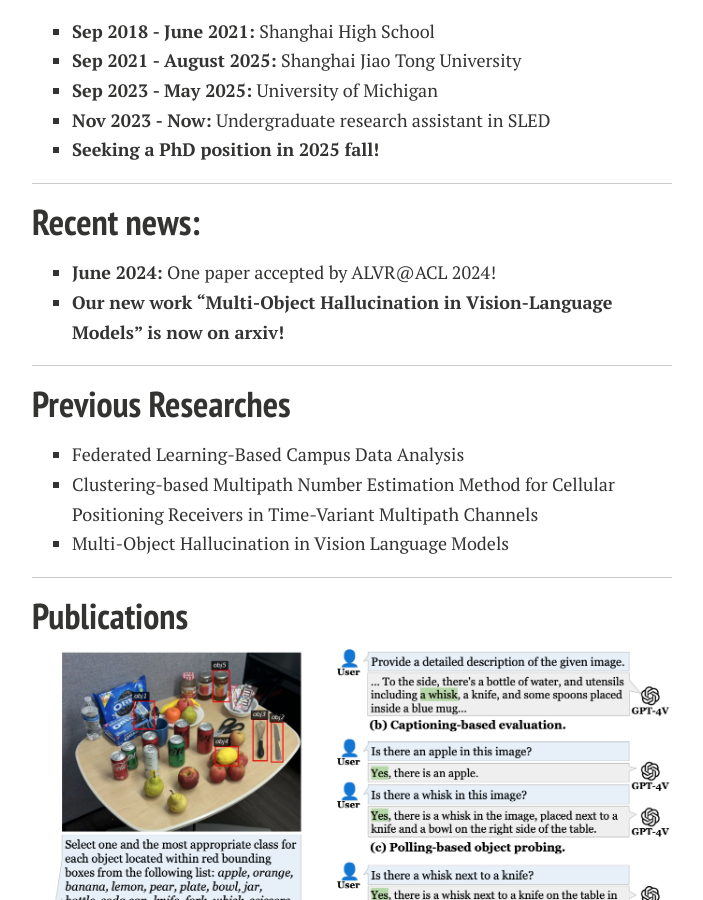
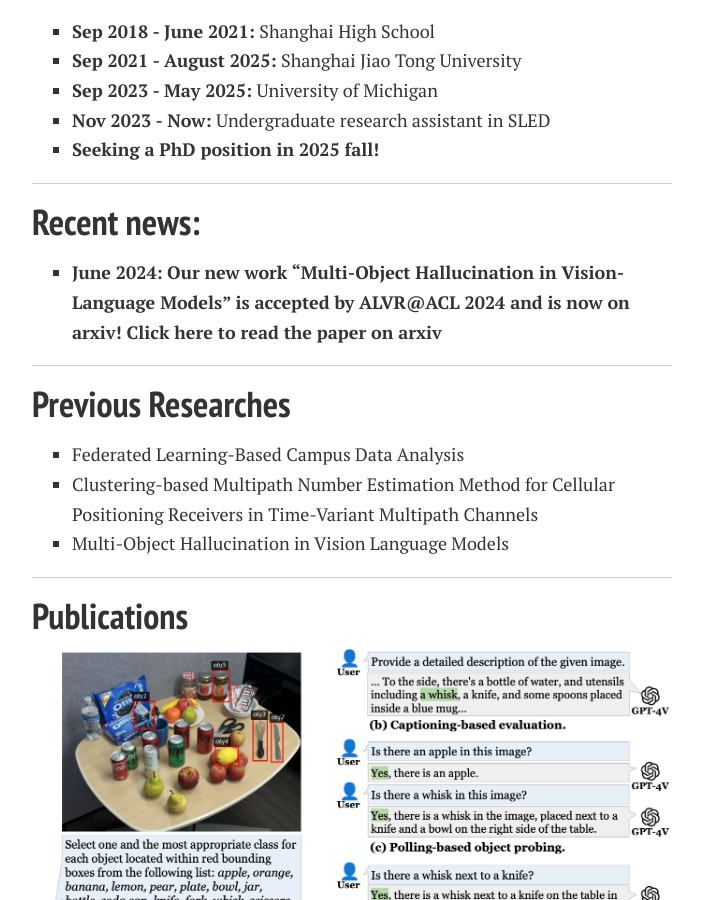
Before and after one commit to xuejunzhang2002/xuejunzhang.github.io, a Jekyll site: the page built from index.md, in a window 1280 px wide and 900 px high, scrolled down 553 px. Shown: the whole window, without its empty margins (288-991 px from the left). Built offline with Jekyll 4.4.1, drawn with Linux system fonts in a browser that asks for light colours; nearby versions of some CDN libraries; comment, search, counter and statistics services are not loaded; a style sheet for code colours, icons or effects is not loaded; our own code applies the rules of GitHub Pages for plain Markdown files.

Commit message:
Update index.md

```diff
--- a/index.md
+++ b/index.md
@@ -24,8 +24,8 @@ I am a rising senior majoring in **Electrical and Computer Engineering** at Shan
 ---
 
 ## Recent news:
-- **June 2024:** One paper accepted by ALVR@ACL 2024!
-- **Our new work ["Multi-Object Hallucination in Vision-Language Models" is now on arxiv!](https://arxiv.org/abs/2407.06192)**
+- **June 2024:** **Our new work "Multi-Object Hallucination in Vision-Language Models" is accepted by ALVR@ACL 2024 and is now on arxiv!
+  [Click here to read the paper on arxiv](https://arxiv.org/abs/2407.06192)**
 <br>
 
 ---
```
